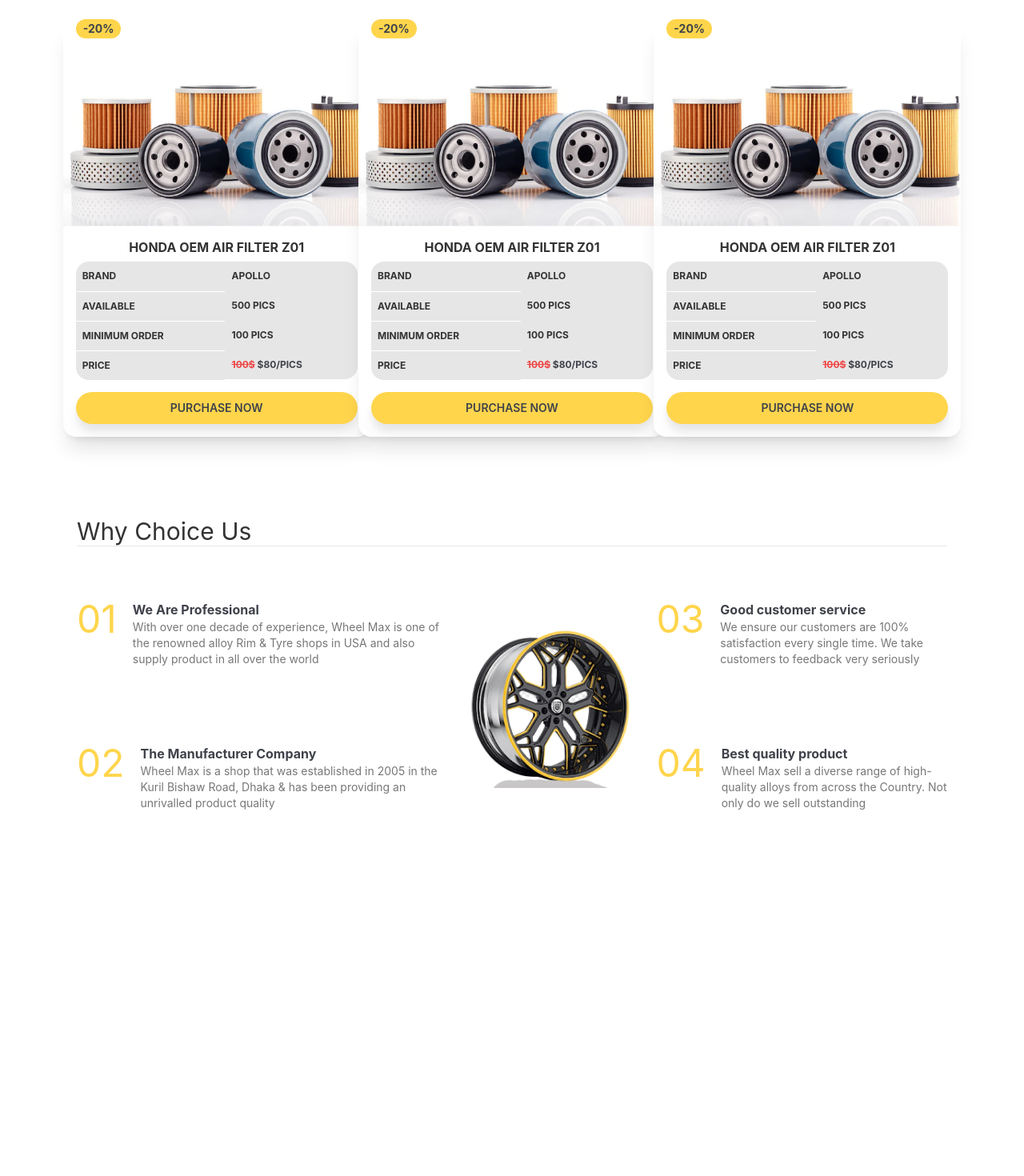
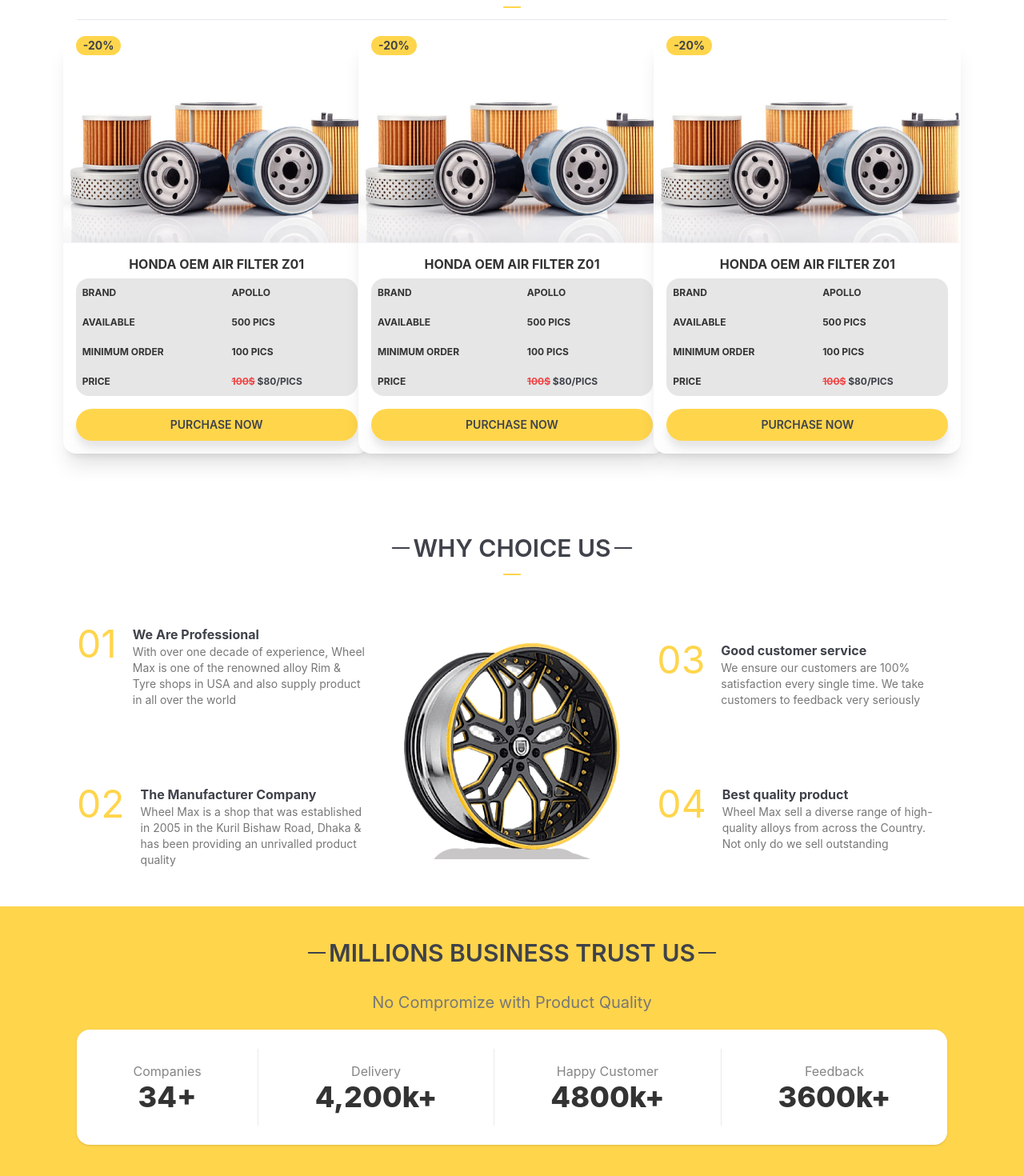
Before and after one commit to SohagSagar/full-stack-tools-manufacturer-app-using-react-mongodb-firebaseAuth-stripe-dashboard-Client-side, a React (Create React App) app: page / in a window 1280 px wide. Shown: the part 1102-2572 px from the top of the page at 80% size. Before the commit the page ends 2164 px from the top, so only its background shows below. Built offline with nearby package versions, Linux system fonts and the light colour scheme.

Commit message:
business section added

```diff
--- a/package.json
+++ b/package.json
@@ -8,11 +8,13 @@
     "@testing-library/user-event": "^13.5.0",
     "daisyui": "^2.15.0",
     "react": "^18.1.0",
+    "react-countup": "^6.2.0",
     "react-dom": "^18.1.0",
     "react-icons": "^4.3.1",
     "react-router-dom": "^6.3.0",
     "react-scripts": "5.0.1",
     "react-slick": "^0.29.0",
+    "react-visibility-sensor": "^5.1.1",
     "web-vitals": "^2.1.4"
   },
   "scripts": {
--- /dev/null
+++ b/src/Components/Pages/Home/BusinessSummary.js
@@ -0,0 +1,52 @@
+import React from 'react';
+import SectionHeading from '../../Shared/SectionHeading';
+
+
+
+
+
+const BusinessSummary = () => {
+
+    return (
+        <div className='bg-secondary py-10'>
+            <div className='lg:px-24'>
+                {/* <div className=' '>
+                    <h1 className='text-3xl'>Special Offer</h1>
+                    <hr className='h-5 text-[black]' />
+                </div> */}
+
+                <SectionHeading>Millions Business Trust Us</SectionHeading>
+                <p className='text-center text-xl text-accent'>No Compromize with Product Quality</p>
+
+                <div class="stats stats-vertical lg:stats-horizontal shadow grid h-36 items-center justify-items-center my-5">
+
+                    <div class="stat text-center">
+                        <div class="stat-title">Companies</div>
+                        <div class="stat-value">34+</div>
+                    </div>
+
+                    <div class="stat text-center">
+                        <div class="stat-title">Delivery</div>
+                        <div class="stat-value">4,200k+</div>
+                    </div>
+
+                    <div class="stat text-center">
+                        <div class="stat-title">Happy Customer</div>
+                        <div class="stat-value">4800k+</div>
+
+                    </div>
+
+                    <div class="stat text-center">
+                        <div class="stat-title">Feedback</div>
+                        <div class="stat-value">3600k+</div>
+
+                    </div>
+
+                </div>
+
+            </div>
+        </div>
+    );
+};
+
+export default BusinessSummary;
--- a/src/Components/Pages/Home/Home.js
+++ b/src/Components/Pages/Home/Home.js
@@ -1,5 +1,6 @@
 import React from 'react';
 import Banner from './Banner';
+import BusinessSummary from './BusinessSummary';
 import ManufacturedParts from './ManufacturedParts';
 import ShippingBannerInfo from './ShippingBannerInfo';
 import SpecialOffer from './SpecialOffer';
@@ -14,6 +15,7 @@
             <ManufacturedParts/>
             <SpecialOffer/>
             <WhyChoiceUs/>
+            <BusinessSummary/>
         </div>
     );
 };
--- a/src/Components/Pages/Home/ManufacturedParts.js
+++ b/src/Components/Pages/Home/ManufacturedParts.js
@@ -1,13 +1,11 @@
 import React from 'react';
+import SectionHeading from '../../Shared/SectionHeading';
 import PartsCard from './PartsCard';
 
 const ManufacturedParts = () => {
     return (
         <div className='lg:px-24'>
-            <div className=' '>
-                <h1 className='text-3xl'>Our Manufactured Parts</h1>
-                <hr className='h-5  ' />
-            </div>
+            <SectionHeading>Manufactured Items</SectionHeading>
             <div className='grid lg:grid-cols-3 sm:grid-cols-1 justify-items-center'>
                 <PartsCard />
                 <PartsCard />
--- a/src/Components/Pages/Home/SpecialOffer.js
+++ b/src/Components/Pages/Home/SpecialOffer.js
@@ -1,13 +1,11 @@
 import React from 'react';
+import SectionHeading from '../../Shared/SectionHeading';
 import OfferCard from './OfferCard';
 
 const SpecialOffer = () => {
     return (
         <div className='lg:px-24 mt-20'>
-            <div className=' '>
-                <h1 className='text-3xl'>Special Offer</h1>
-                <hr className='h-5' />
-            </div>
+            <SectionHeading className="text-secondary">Special Offer</SectionHeading><hr />
 
             <div className='grid lg:grid-cols-3 sm:grid-cols-1 gap-5 justify-items-center'>
                 <OfferCard/>
--- a/src/Components/Pages/Home/WhyChoiceUs.js
+++ b/src/Components/Pages/Home/WhyChoiceUs.js
@@ -1,17 +1,15 @@
 import React from 'react';
 import carRim from '../../../resources/offer-imgs/rim.png'
+import SectionHeading from '../../Shared/SectionHeading';
 
 const WhyChoiceUs = () => {
     return (
         <div className='lg:px-24 mt-20'>
-            <div className=' '>
-                <h1 className='text-3xl'>Why Choice Us</h1>
-                <hr className='h-5' />
-            </div>
+            <SectionHeading>Why Choice Us</SectionHeading>
 
-            <div className='flex justify-between items-center my-12'>
+            <div className='flex justify-between sm:justify-center items-center my-12 flex-col sm:flex-row'>
 
-                <div>
+                <div className='flex-1'>
                     <div className='flex items-start mb-24'>
                         <div>
                             <h1 className='text-5xl text-secondary'>01</h1>
@@ -33,11 +31,11 @@
                     </div>
                 </div>
 
-                <div>
-                    <img className='w-[600px]' src={carRim} alt="" />
+                <div className='flex-1 lg:py-1 sm:py-20 hover:drop-shadow-2xl ease-in-out'>
+                    <img className='w-[400px] sm:w-[600px] ' src={carRim} alt="" />
                 </div>
 
-                <div>
+                <div className='flex-1'>
                     <div className='flex items-start mb-24'>
                         <div>
                             <h1 className='text-5xl text-secondary'>03</h1>
--- /dev/null
+++ b/src/Components/Shared/SectionHeading.js
@@ -0,0 +1,17 @@
+import React from 'react';
+import { BsDashLg } from 'react-icons/bs';
+
+const SectionHeading = ({ children }) => {
+    return (
+        <div className='uppercase text-center text-primary text-3xl font-semibold'>
+            <div className=' flex items-center justify-center'>
+                <BsDashLg />
+                <h1 className=''> {children}  </h1>
+                <BsDashLg />
+            </div>
+            <BsDashLg className='mx-auto text-secondary' />
+        </div>
+    );
+};
+
+export default SectionHeading;
```
Also changed, not shown: 1 other file (tests, documents, lock files or other folders).
